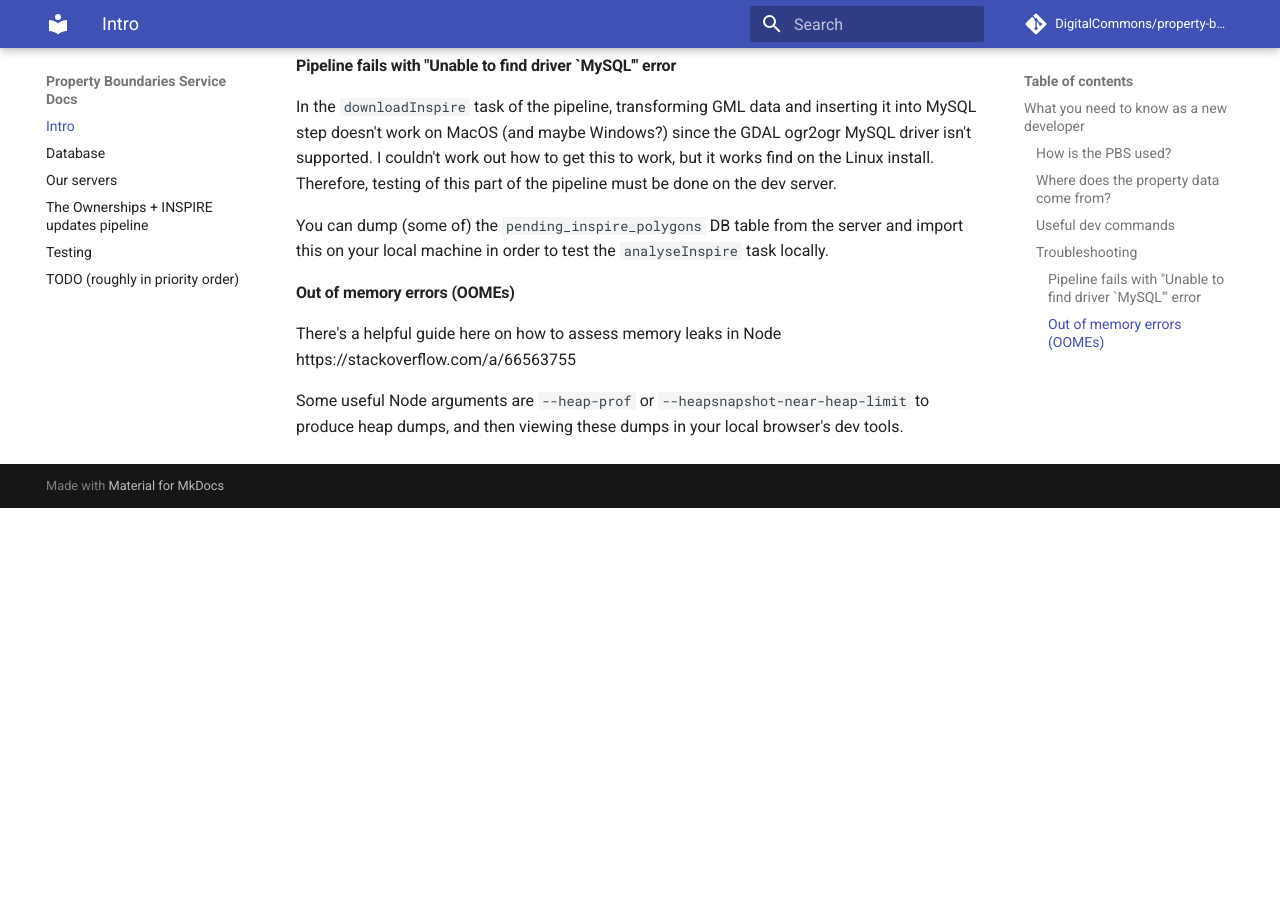
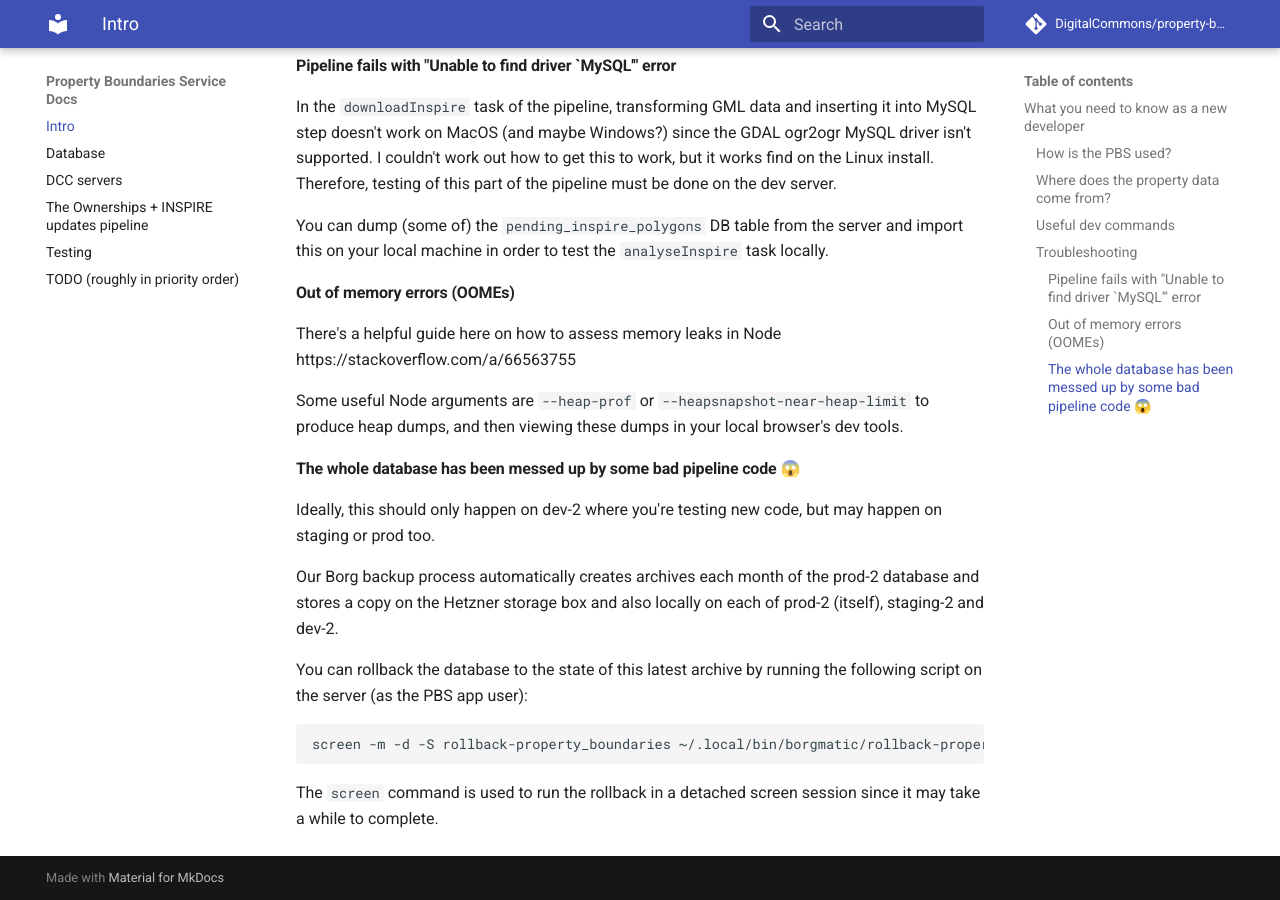
Before and after one commit to DigitalCommons/property-boundaries-service, an MkDocs documentation site: the page built from docs/index.md, in a window 1280 px wide and 900 px high, scrolled down 794 px. Built offline with MkDocs 1.6.1 and Material for MkDocs 9.7.7, drawn with Linux system fonts in a browser that asks for light colours; comment, search, counter and statistics services are not loaded; before the commit the page ends 1302 px from its top, so only the background shows below that.

Commit message:
Docs updates

````diff
--- a/docs/deployment.md
+++ b/docs/deployment.md
@@ -1,4 +1,4 @@
-# Our servers
+# DCC servers
 
 We have a dev, staging, and prod version of the PBS hosted on Hetzner servers dev-2, staging-2, and prod-2.
 
--- a/docs/index.md
+++ b/docs/index.md
@@ -42,3 +42,21 @@ There's a helpful guide here on how to assess memory leaks in Node https://stack
 
 Some useful Node arguments are `--heap-prof` or `--heapsnapshot-near-heap-limit` to produce heap
 dumps, and then viewing these dumps in your local browser's dev tools.
+
+#### The whole database has been messed up by some bad pipeline code 😱
+
+Ideally, this should only happen on dev-2 where you're testing new code, but may happen on staging
+or prod too.
+
+Our Borg backup process automatically creates archives each month of the prod-2 database and stores
+a copy on the Hetzner storage box and also locally on each of prod-2 (itself), staging-2 and dev-2.
+
+You can rollback the database to the state of this latest archive by running the following script on
+the server (as the PBS app user):
+
+```
+screen -m -d -S rollback-property_boundaries ~/.local/bin/borgmatic/rollback-property_boundaries.sh &
+```
+
+The `screen` command is used to run the rollback in a detached screen session since it may take a
+while to complete.
````
Also changed, not shown: other parts of docs/deployment.md (+1 -1 lines), docs/pipeline.md (+11 -0 lines).
